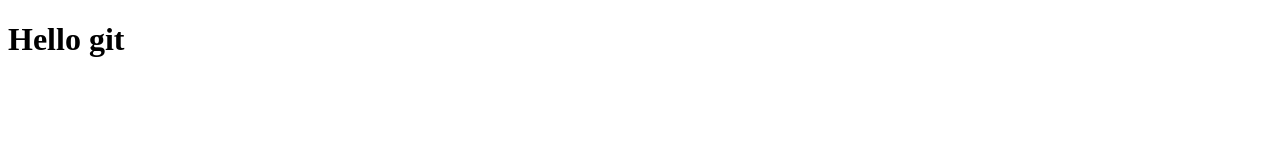
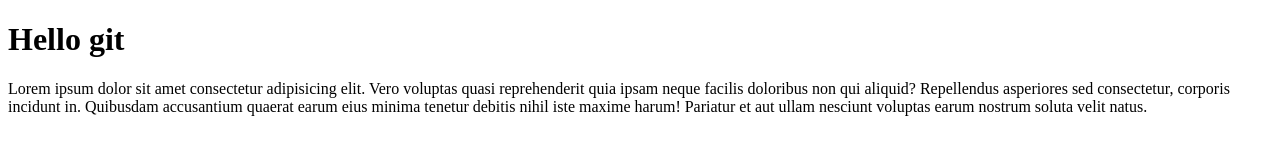
Before and after one commit to MariusCodeAcademy/type12-HTML-08-git-github, a plain HTML site: page index.html in a window 1280 px wide. Drawn offline with Linux system fonts and the light colour scheme.

Commit message:
pridejom paragrafa

```diff
--- a/index.html
+++ b/index.html
@@ -8,6 +8,11 @@
 <body>
   <h1>Hello git</h1>
 
+  <p>Lorem ipsum dolor sit amet consectetur adipisicing elit. Vero voluptas quasi reprehenderit quia ipsam neque facilis
+    doloribus non qui aliquid? Repellendus asperiores sed consectetur, corporis incidunt in. Quibusdam accusantium
+    quaerat earum eius minima tenetur debitis nihil iste maxime harum! Pariatur et aut ullam nesciunt voluptas earum
+    nostrum soluta velit natus.</p>
+
 </body>
 
 </html>
```
